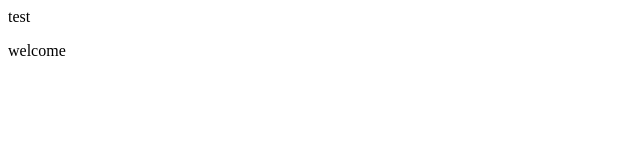
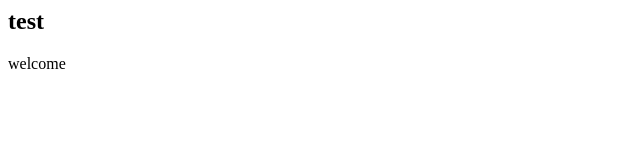
Before and after one commit to Kudrevich99/Nastya-Kudrevich1-86-21, a plain HTML site: page index.html in a window 1280 px wide. Shown: the whole page, without its empty margins (0-640 px from the left). Drawn offline with Linux system fonts and the light colour scheme.

Commit message:
initial commit

```diff
--- a/index.html
+++ b/index.html
@@ -1,2 +1,2 @@
-<h>test</h>
+<h2>test</h2>
 <p>welcome</p>
```
